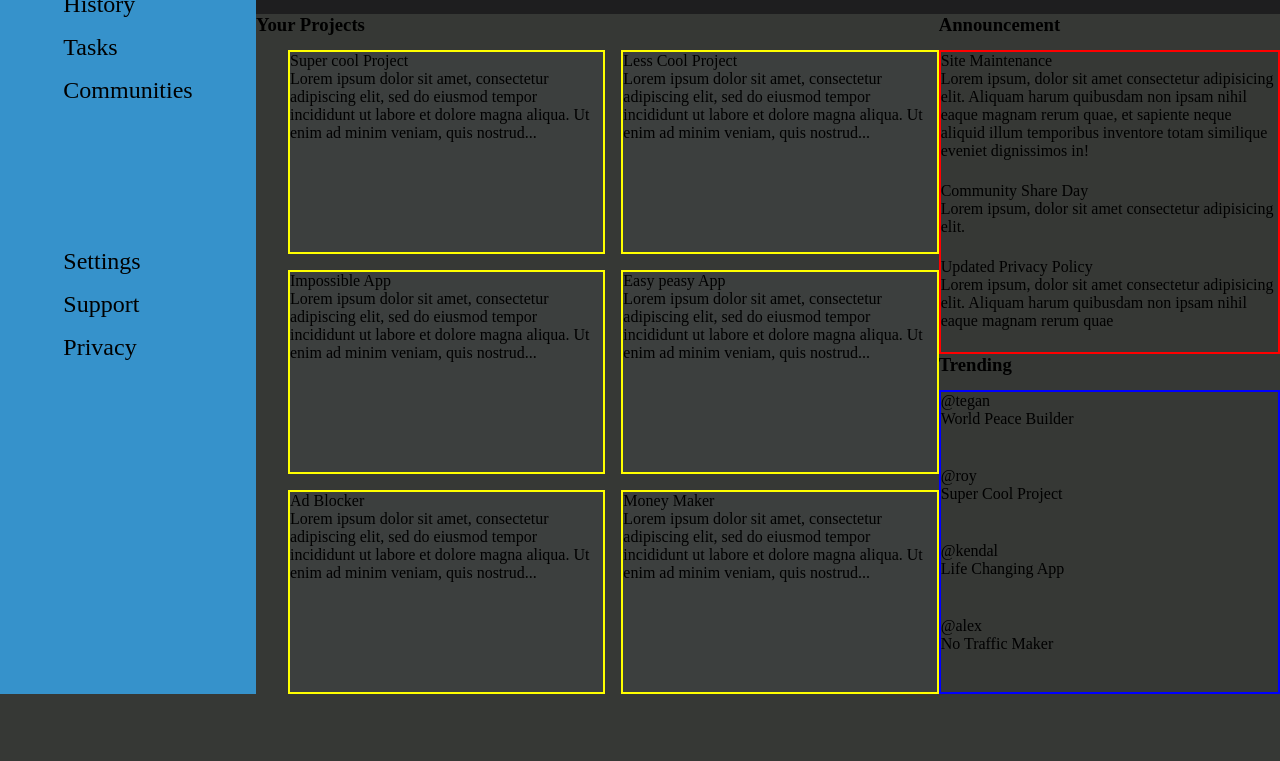
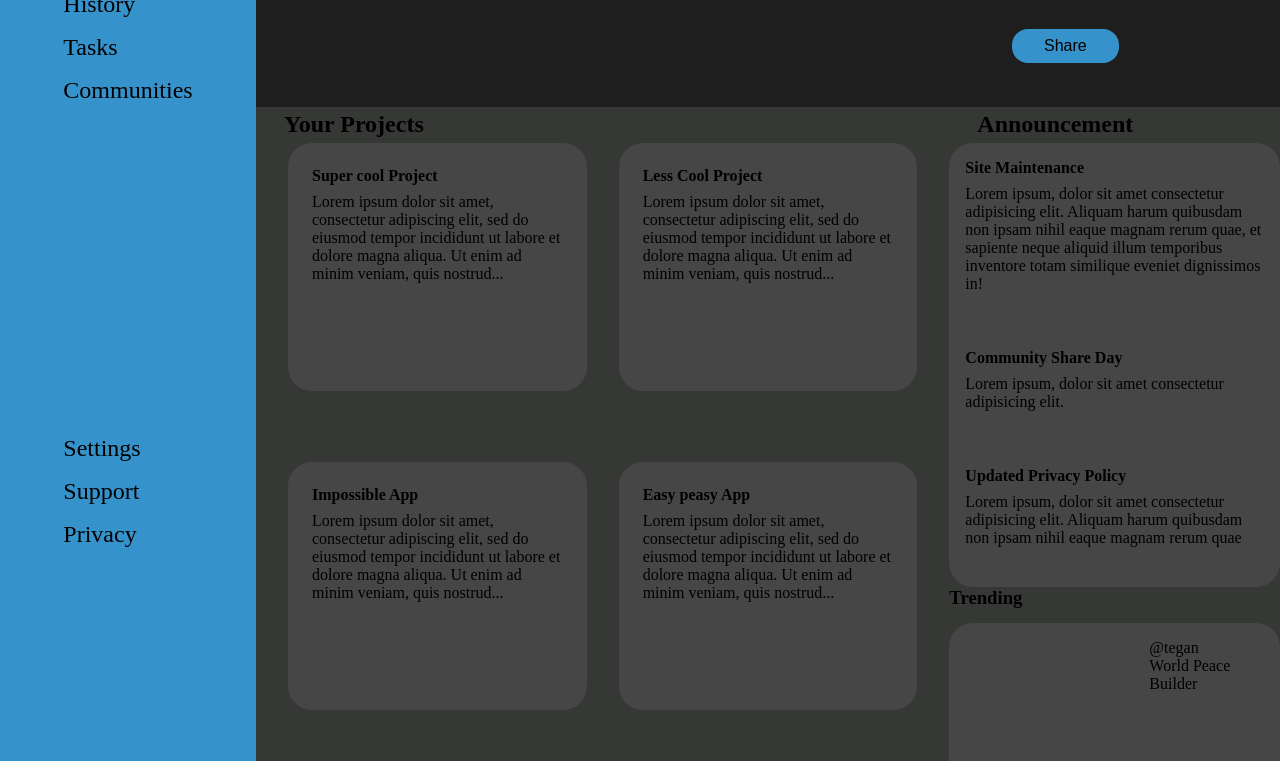
Before and after one commit to ShengGut/Admin-dashboard, a plain HTML site: page index.html in a window 1280 px wide. Shown: the part 213-974 px from the top of the page. Before the commit the page ends 907 px from the top, so only its background shows below. Drawn offline with Linux system fonts and the light colour scheme.

Commit message:
Readjusted css

```diff
--- a/index.html
+++ b/index.html
@@ -44,8 +44,8 @@
         </div>
 
         <div class="main-content">
-            <h3>Your Projects</h3>
-            <h3>Announcement</h3>
+            <h2>Your Projects</h2>
+            <h2>Announcement</h2>
             <div class="cards">
                 <div class="card">
                     <p class="title">Super cool Project</p>
@@ -75,9 +75,12 @@
             <div class="right-side">
 
                 <div class="announcement">
-                    <div>Site Maintenance<p>Lorem ipsum, dolor sit amet consectetur adipisicing elit. Aliquam harum quibusdam non ipsam nihil eaque magnam rerum quae, et sapiente neque aliquid illum temporibus inventore totam similique eveniet dignissimos in!</p></div>
-                    <div>Community Share Day<p>Lorem ipsum, dolor sit amet consectetur adipisicing elit.</p></div>
-                    <div>Updated Privacy Policy<p>Lorem ipsum, dolor sit amet consectetur adipisicing elit. Aliquam harum quibusdam non ipsam nihil eaque magnam rerum quae</p></div>
+                    <div>Site Maintenance</div>
+                    <p>Lorem ipsum, dolor sit amet consectetur adipisicing elit. Aliquam harum quibusdam non ipsam nihil eaque magnam rerum quae, et sapiente neque aliquid illum temporibus inventore totam similique eveniet dignissimos in!</p>
+                    <div>Community Share Day</div>
+                    <p>Lorem ipsum, dolor sit amet consectetur adipisicing elit.</p>
+                    <div>Updated Privacy Policy</div>
+                    <p>Lorem ipsum, dolor sit amet consectetur adipisicing elit. Aliquam harum quibusdam non ipsam nihil eaque magnam rerum quae</p>
                 </div>
                 <h3>Trending</h3>
                 <div class="trending">
--- a/styles.css
+++ b/styles.css
@@ -12,8 +12,6 @@
     grid-template-columns: repeat(1, 1fr) repeat(1,4fr);
     grid-template-rows: repeat(4,minmax(200px, 1fr));
 }
-
-
 
 ul,
 li {
@@ -31,8 +29,7 @@
 
 .top-right {
     justify-self: center;
-    margin-top: 16px;
-
+    margin-top: 24px;
 }
 
 .bottom-left {
@@ -43,12 +40,23 @@
     justify-self: center;
 }
 
+.bottom-right button {
+    background-color: rgb(54, 146, 203);
+    border: none;
+    padding: 8px 32px;
+    border-radius: 16px;
+    text-decoration: none;
+    display: inline-block;
+    font-size: 16px;
+    margin: 16px;
+}
+
 .topnav input[type=text] {
     float: center;
     padding: 6px;
     border: none;
-    margin-top: 16px;
-    margin-left: 48px;
+    margin-top: 24px;
+    margin-left: 128px;
     font-size: 16px;
     width: 600px;
     border-radius: 24px;
@@ -79,22 +87,33 @@
     display: grid;
     grid-template-columns: repeat(1, 2fr) repeat(1, 1fr);
     grid-template-rows: repeat(1,36px) repeat(1,1fr);
+    column-gap: 32px;
+}
 
+.main-content h2 {
+    margin-top: 4px;
+    margin-left: 28px;
 }
 
 .main-content > .cards {
     display: grid;
     grid-template-columns: repeat(2, 1fr);
     grid-template-rows: repeat(auto-fit, minmax(125px, 1fr));
-    gap: 16px;
+    gap: 32px;
     margin-left: 2em;
 }
 
 
 .card {
     height: 200px;
-    border: 2px solid yellow;
-    background-color: rgb(60,63,62);
+    background-color: rgb(70, 70, 70);
+    border-radius: 24px;
+    padding: 24px;
+}
+
+.card .title {
+    margin-bottom: 8px;
+    font-weight: bold;
 }
 
 .right-side {
@@ -103,11 +122,28 @@
 }
 
 .right-side .announcement {
-    border: 2px solid red;
+    background-color: rgb(70, 70, 70);
+    border-radius: 24px;
     display: grid;
 }
 
+.announcement > div {
+    padding: 16px 16px 0 16px;
+    font-weight: bold;
+}
+
+.announcement p {
+    padding: 8px 16px 40px 16px;
+}
+
+
 .right-side .trending {
-    border: 2px solid blue;
+    background-color: rgb(70, 70, 70);
+    border-radius: 24px;
     display: grid;
 }
+
+.trending > div {
+    margin-top: 16px;
+    margin-left: 200px;
+}
```
